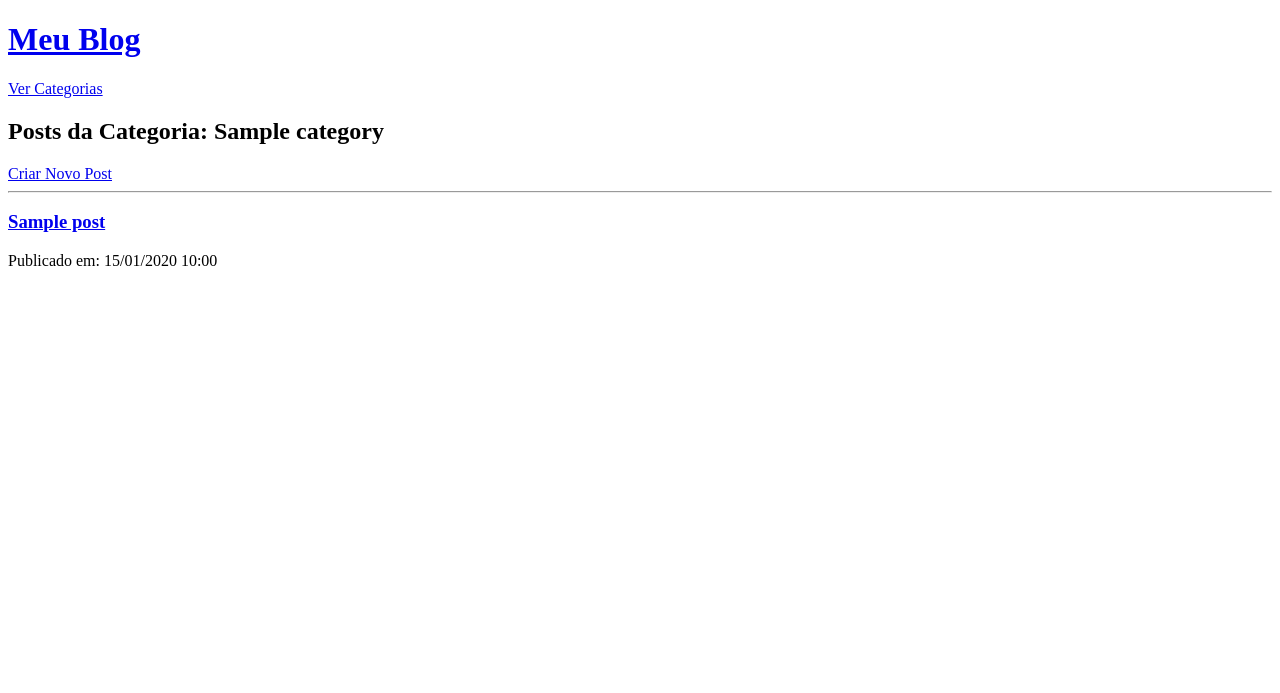
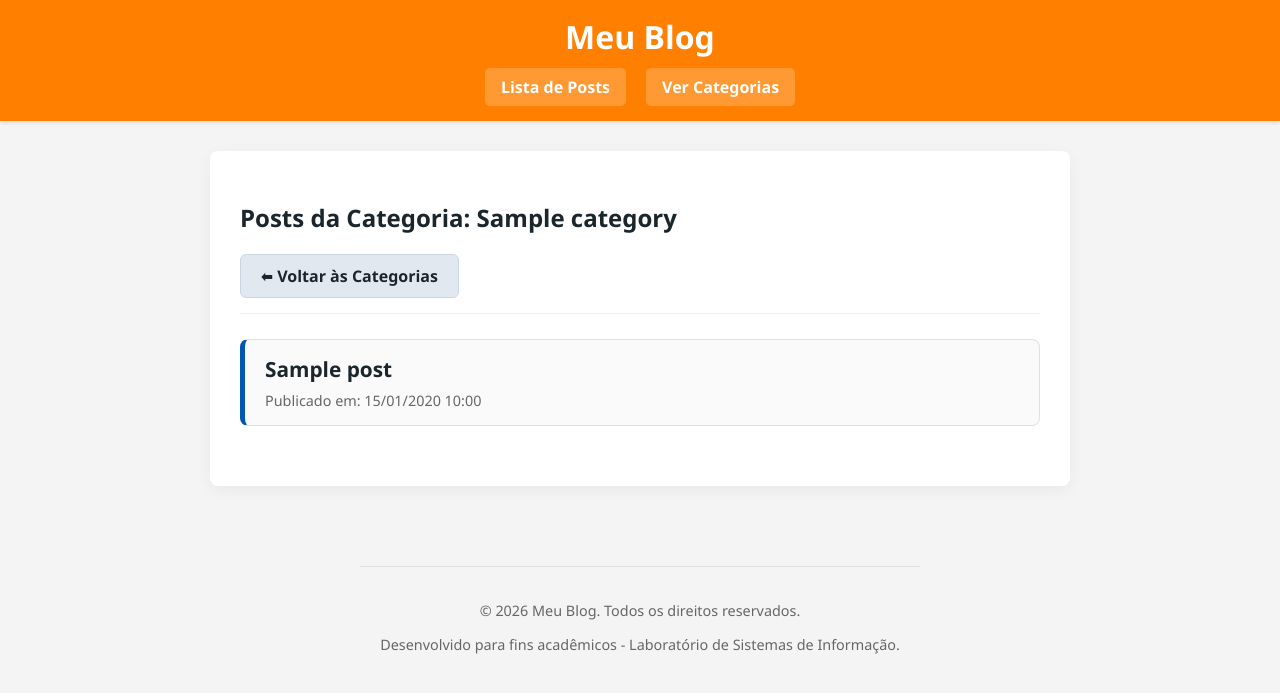
Before and after one commit to Rafael-Serikawa/Segunda-Entrega-de-Laboratorio, a Django app: page /categoria/1/ in a window 1280 px wide. Shown: the top 693 px of the page. Run offline with Django 5.2, Linux system fonts and the light colour scheme; tables that the repository leaves empty hold one stand-in row (values such as "Sample post").

Commit message:
Atualiza estilos CSS dos cartões e botões, e implementa restrições de permissão de edição/remoção para superusuários

```diff
--- a/blog/urls.py
+++ b/blog/urls.py
@@ -10,4 +10,6 @@ urlpatterns = [
     path('post/<int:pk>/comentar/', views.add_comment_to_post, name='add_comment_to_post'),
     path('categorias/', views.CategoriaListView.as_view(), name='categoria_list'),
     path('categoria/<int:pk>/', views.categoria_detail, name='categoria_detail'),
+    path('post/<int:pk>/edit/', views.PostUpdateView.as_view(), name='post_edit'),
+    path('post/<int:pk>/remove/', views.PostDeleteView.as_view(), name='post_remove'),
 ]
--- a/blog/views.py
+++ b/blog/views.py
@@ -5,6 +5,13 @@ from .forms import PostForm
 from django.contrib.auth.decorators import login_required
 from .forms import PostForm, CommentForm
 from django.shortcuts import render, redirect, get_object_or_404
+from django.contrib.auth.mixins import LoginRequiredMixin
+from django.views.generic import ListView, DetailView, CreateView, UpdateView, DeleteView
+
+class PostUpdateView(LoginRequiredMixin, UpdateView):
+    model = Post
+    fields = ['titulo', 'conteudo', 'categorias']
+    template_name = 'blog/post_form.html'
 
 # R - Read (Listagem)
 class PostListView(generic.ListView):
@@ -19,32 +26,31 @@ class PostDetailView(generic.DetailView):
     template_name = 'blog/post_detail.html'
     context_object_name = 'post'
 
-# C - Create
-class PostCreateView(generic.CreateView):
+# View para Criar Post (Protegida)
+class PostCreateView(LoginRequiredMixin, CreateView):
     model = Post
     form_class = PostForm
     template_name = 'blog/post_form.html'
-    success_url = reverse_lazy('post_list')
+    success_url = '/'
 
-# U - Update
-class PostUpdateView(generic.UpdateView):
+# View para Editar Post (Protegida)
+class PostUpdateView(LoginRequiredMixin, UpdateView):
     model = Post
     form_class = PostForm
     template_name = 'blog/post_form.html'
+    success_url = '/'
 
-    def get_success_url(self):
-        return reverse_lazy('post_detail', kwargs={'pk': self.object.pk})
-
-# D - Delete (Usa a página de confirmação automaticamente)
-class PostDeleteView(generic.DeleteView):
+# View para Excluir Post (Protegida)
+class PostDeleteView(LoginRequiredMixin, DeleteView):
     model = Post
     template_name = 'blog/post_confirm_delete.html'
-    success_url = reverse_lazy('post_list')
+    success_url = '/'
 
 
 @login_required
 def add_comment_to_post(request, pk):
     post = get_object_or_404(Post, pk=pk)
+
     if request.method == "POST":
         form = CommentForm(request.POST)
         if form.is_valid():
@@ -55,7 +61,7 @@ def add_comment_to_post(request, pk):
             return redirect('post_detail', pk=post.pk)
     else:
         form = CommentForm()
-    return render(request, 'blog/add_comment_to_post.html', {'form': form})
+    return render(request, 'blog/add_comment_to_post.html', {'form': form, 'post': post})
 
 # View para listar todas as categorias
 class CategoriaListView(generic.ListView):
--- /dev/null
+++ b/static/css/style.css
@@ -0,0 +1,366 @@
+/* =========================================
+   1. CONFIGURAÇÃO GLOBAL E LAYOUT BASE
+   ========================================= */
+body {
+    font-family: 'Segoe UI', Tahoma, Geneva, Verdana, sans-serif;
+    background-color: #f4f4f4;
+    color: #333;
+    margin: 0;
+    padding: 0;
+    display: flex;
+    flex-direction: column;
+    align-items: center;
+}
+
+/* =========================================
+   2. CABEÇALHO E NAVEGAÇÃO
+   ========================================= */
+header {
+    background-color: #ff7f00;
+    width: 100%;
+    padding: 15px 0;
+    box-shadow: 0 2px 4px rgba(0,0,0,0.1);
+}
+
+header h1 {
+    margin: 0;
+    text-align: center;
+}
+
+header h1 a {
+    color: white;
+    text-decoration: none;
+}
+
+nav {
+    display: flex;
+    justify-content: center;
+    gap: 20px;
+    margin-top: 10px;
+}
+
+nav a {
+    color: white;
+    text-decoration: none;
+    font-weight: bold;
+    padding: 8px 16px;
+    background-color: rgba(255,255,255,0.2);
+    border-radius: 5px;
+    transition: background-color 0.3s ease;
+}
+
+nav a:hover {
+    background-color: rgba(255,255,255,0.4);
+}
+
+/* =========================================
+   3. ÁREA PRINCIPAL E LINKS ESTILO BOTÃO
+   ========================================= */
+main {
+    background-color: white;
+    width: 90%;
+    max-width: 800px;
+    padding: 30px;
+    margin-top: 30px;
+    margin-bottom: 40px;
+    border-radius: 8px;
+    box-shadow: 0 4px 15px rgba(0,0,0,0.05);
+}
+
+main > a {
+    display: inline-block;
+    background-color: #e2e8f0;
+    color: #1a252c;
+    padding: 10px 20px;
+    border-radius: 6px;
+    text-decoration: none;
+    font-weight: bold;
+    margin-top: 10px;
+    margin-bottom: 20px;
+    margin-right: 10px;
+    border: 1px solid #cbd5e1;
+    transition: all 0.3s ease;
+}
+
+main > a:hover {
+    background-color: #ff7f00;
+    color: white;
+    border-color: #ff7f00;
+    transform: translateY(-2px);
+    box-shadow: 0 4px 6px rgba(0,0,0,0.1);
+}
+
+/* Mantém os links dentro dos textos */
+main p a, main li a, main h3 a {
+    color: #0056b3;
+    text-decoration: none;
+    font-weight: bold;
+    transition: color 0.2s ease;
+}
+
+main p a:hover, main li a:hover, main h3 a:hover {
+    color: #ff7f00;
+    text-decoration: underline;
+}
+
+/* =========================================
+   4. FORMULÁRIOS (INPUTS GERAIS)
+   ========================================= */
+form {
+    display: flex;
+    flex-direction: column;
+}
+
+input[type="text"],
+textarea {
+    width: 100%;
+    padding: 12px;
+    margin-top: 5px;
+    margin-bottom: 10px;
+    border: 1px solid #ccc;
+    border-radius: 6px;
+    box-sizing: border-box;
+    font-family: inherit;
+}
+
+/* =========================================
+   5. FORMULÁRIOS (CHECKBOXES DE CATEGORIAS)
+   ========================================= */
+#id_categorias {
+    list-style-type: none;
+    padding-left: 0;
+    margin-top: 10px;
+    margin-bottom: 20px;
+    display: flex;
+    flex-direction: column;
+    gap: 12px;
+}
+
+#id_categorias li label {
+    display: flex;
+    align-items: center;
+    font-weight: normal;
+    cursor: pointer;
+    margin: 0;
+}
+
+#id_categorias li input[type="checkbox"] {
+    margin-right: 12px;
+    margin-top: 0;
+    margin-bottom: 0;
+    width: 18px;
+    height: 18px;
+    cursor: pointer;
+}
+
+/* =========================================
+   6. BOTÕES DE AÇÃO (SALVAR E CANCELAR)
+   ========================================= */
+/* Força o alinhamento em linha horizontal */
+.form-actions {
+    display: flex;
+    flex-direction: row;
+    justify-content: center;
+    align-items: center;
+    gap: 20px;
+    margin-top: 30px;
+    width: 100%;
+}
+
+/* Base para não haver diferenças de tamanho */
+button[type="submit"],
+.btn-cancelar {
+    display: inline-block;
+    padding: 15px 40px;
+    border: none;
+    border-radius: 8px;
+    font-weight: bold;
+    font-size: 1.1rem;
+    text-align: center;
+    text-decoration: none;
+    cursor: pointer;
+    margin: 0;
+    box-sizing: border-box;
+    transition: background-color 0.3s ease, transform 0.2s ease;
+}
+
+/* Botão Salvar */
+button[type="submit"] {
+    background-color: #1a252c;
+    color: white;
+}
+
+button[type="submit"]:hover {
+    background-color: #ff7f00;
+    transform: translateY(-2px);
+    box-shadow: 0 4px 8px rgba(0,0,0,0.15);
+}
+
+/* Botão Cancelar */
+.btn-cancelar {
+    background-color: #f44336;
+    color: white;
+}
+
+.btn-cancelar:hover {
+    background-color: #d32f2f;
+    color: white;
+    transform: translateY(-2px);
+    box-shadow: 0 4px 8px rgba(0,0,0,0.15);
+}
+
+/* =========================================
+   7. PÁGINAS DE CATEGORIAS
+   ========================================= */
+/* Estilização da lista de categorias */
+.categoria-lista {
+    list-style: none;
+    padding: 15px;
+    margin-top: 20px;
+    display: flex;
+    flex-direction: column;
+    gap: 15px;
+    background-color: rgba(255,255,255,0.2);
+    border-radius: 20px;
+}
+
+.categoria-lista li {
+    background-color: #f9f9f9;
+    border: 1px solid #e0e0e0;
+    border-left: 5px solid #0056b3;
+    border-radius: 8px;
+    padding: 15px 20px;
+    transition: transform 0.2s ease, box-shadow 0.2s ease;
+}
+
+.categoria-lista li:hover {
+    transform: translateX(5px);
+    box-shadow: 0 4px 8px rgba(0,0,0,0.05);
+}
+
+.categoria-lista li a {
+    font-size: 1.2rem;
+    color: #1a252c;
+    display: block;
+    margin-bottom: 5px;
+}
+
+.categoria-lista li p {
+    margin: 0;
+    color: #666;
+    font-size: 0.95rem;
+    font-weight: normal;
+}
+
+/* Área de ações dentro da página de uma categoria */
+.categoria-acoes {
+    display: flex;
+    gap: 15px;
+    margin-top: 15px;
+    margin-bottom: 25px;
+    border-bottom: 1px solid #eee;
+    padding-bottom: 15px;
+}
+
+/* Garante que o botão Voltar tenha o mesmo estilo dos links transformados em botões */
+.categoria-acoes a {
+    display: inline-block;
+    background-color: #e2e8f0;
+    color: #1a252c;
+    padding: 10px 20px;
+    border-radius: 6px;
+    text-decoration: none;
+    font-weight: bold;
+    border: 1px solid #cbd5e1;
+    transition: all 0.3s ease;
+    margin: 0;
+}
+
+.categoria-acoes a:hover {
+    background-color: #ff7f00;
+    color: white;
+    border-color: #ff7f00;
+    transform: translateY(-2px);
+    box-shadow: 0 4px 6px rgba(0,0,0,0.1);
+}
+
+/* =========================================
+   8. PÁGINA DE LISTAGEM (POSTS)
+   ========================================= */
+
+/* Transforma a lista de posts numa estrutura de cartões */
+.post-lista {
+    list-style: none;
+    padding: 0;
+    margin-top: 10px;
+    margin-bottom: 30px;
+    display: flex;
+    flex-direction: column;
+    gap: 15px; /* Espaço entre os posts */
+}
+
+/* O cartão de cada post individual */
+.post-lista li {
+    background-color: #fafafa;
+    border: 1px solid #e0e0e0;
+    border-left: 5px solid #0056b3; /* Azul moderno como destaque lateral */
+    border-radius: 8px;
+    padding: 15px 20px;
+    transition: transform 0.2s ease, box-shadow 0.2s ease;
+}
+
+/* Efeito tátil ao passar o rato (Hover) */
+.post-lista li:hover {
+    transform: translateX(5px);
+    box-shadow: 0 4px 10px rgba(0,0,0,0.05);
+}
+
+/* Estilo do título do post dentro do cartão */
+.post-lista li h3 {
+    margin: 0 0 8px 0;
+    font-size: 1.3rem;
+}
+
+.post-lista li h3 a {
+    color: #1a252c;
+    text-decoration: none;
+    transition: color 0.2s;
+}
+
+.post-lista li h3 a:hover {
+    color: #ff7f00;
+}
+
+/* Texto menor com a data de publicação */
+.post-lista li .post-meta {
+    margin: 0;
+    color: #666;
+    font-size: 0.9rem;
+}
+
+#id_categorias {
+    list-style-type: none;
+    padding-left: 0;
+    margin-top: 10px;
+    margin-bottom: 20px;
+    display: flex;
+    flex-direction: column;
+    gap: 12px;
+}
+
+#id_categorias li label {
+    display: flex;
+    align-items: center;
+    font-weight: normal;
+    cursor: pointer;
+    margin: 0;
+}
+
+#id_categorias li input[type="checkbox"] {
+    margin-right: 12px;
+    margin-top: 0;
+    margin-bottom: 0;
+    width: 18px;
+    height: 18px;
+    cursor: pointer;
+}
--- a/templates/base.html
+++ b/templates/base.html
@@ -1,14 +1,16 @@
+{% load static %}
 <!DOCTYPE html>
 <html lang="pt-br">
 <head>
     <meta charset="UTF-8">
     <title>Meu Blog</title>
+    <link rel="stylesheet" href="{% static 'css/style.css' %}">
 </head>
-
 <body>
     <header>
         <h1><a href="{% url 'post_list' %}">Meu Blog</a></h1>
         <nav>
+            <a href="{% url 'post_list' %}">Lista de Posts</a>
             <a href="{% url 'categoria_list' %}">Ver Categorias</a>
         </nav>
     </header>
@@ -17,5 +19,10 @@
         {% endblock %}
     </main>
 </body>
-
+<footer>
+    <div style="text-align: center; padding: 20px; background-color: #f4f4f4; color: #666; font-size: 0.9rem; margin-top: 40px; border-top: 1px solid #e0e0e0;">
+        <p>&copy; {% now "Y" %} Meu Blog. Todos os direitos reservados.</p>
+        <p>Desenvolvido para fins acadêmicos - Laboratório de Sistemas de Informação.</p>
+    </div>
+</footer>
 </html>
--- a/templates/blog/post_form.html
+++ b/templates/blog/post_form.html
@@ -4,7 +4,9 @@
     <form method="POST">
         {% csrf_token %}
         {{ form.as_p }}
-        <button type="submit">Salvar</button>
+        <div class="form-actions">
+            <a href="{% url 'post_list' %}" class="btn-cancelar">Cancelar</a>
+            <button type="submit">Salvar</button>
+        </div>
     </form>
-    <a href="{% url 'post_list' %}">Cancelar</a>
 {% endblock %}
--- a/templates/blog/post_list.html
+++ b/templates/blog/post_list.html
@@ -1,10 +1,28 @@
 {% extends 'base.html' %}
 {% block content %}
-    <h2>{% if categoria %}Posts da Categoria: {{ categoria.nome }}{% else %}Lista de Posts{% endif %}</h2>
-    <a href="{% url 'post_create' %}">Criar Novo Post</a>
-    <hr>
-    {% for post in posts %}
-        <h3><a href="{% url 'post_detail' pk=post.pk %}">{{ post.titulo }}</a></h3>
-        <p>Publicado em: {{ post.data_postagem|date:"d/m/Y H:i" }}</p>
-    {% endfor %}
+    <h2 style="color: #1a252c;">{% if categoria %}Posts da Categoria: {{ categoria.nome }}{% else %}Lista de Posts{% endif %}</h2>
+
+    <div class="categoria-acoes">
+        {% if user.is_superuser %}
+        <a href="{% url 'post_create' %}">Criar Novo Post</a>
+        {% endif %}
+
+        {% if categoria %}
+            <a href="{% url 'categoria_list' %}">⬅ Voltar às Categorias</a>
+        {% endif %}
+    </div>
+
+    <ul class="post-lista">
+        {% for post in posts %}
+            <li>
+                <h3><a href="{% url 'post_detail' pk=post.pk %}">{{ post.titulo }}</a></h3>
+
+                <p class="post-meta">Publicado em: {{ post.data_postagem|date:"d/m/Y H:i" }}</p>
+            </li>
+        {% empty %}
+            <li>
+                <p class="post-meta" style="color: #1a252c;">Nenhum post publicado ainda.</p>
+            </li>
+        {% endfor %}
+    </ul>
 {% endblock %}
```
Also changed, not shown: meublog/settings.py (+6 -1 lines), templates/blog/add_comment_to_post.html (+9 -4 lines), templates/blog/categoria_list.html (+10 -3 lines), templates/blog/post_confirm_delete.html (+5 -2 lines), templates/blog/post_detail.html (+15 -3 lines).
